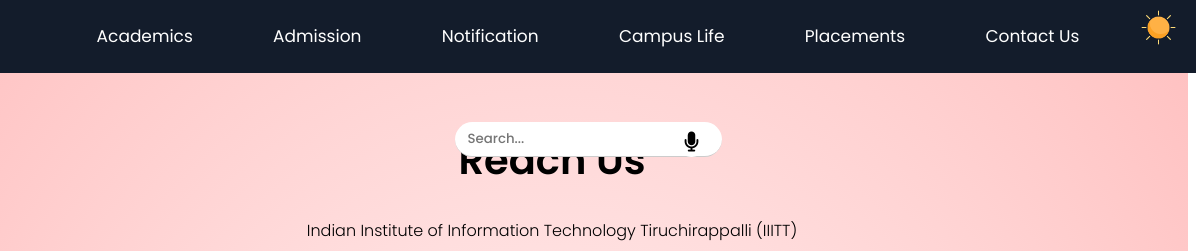
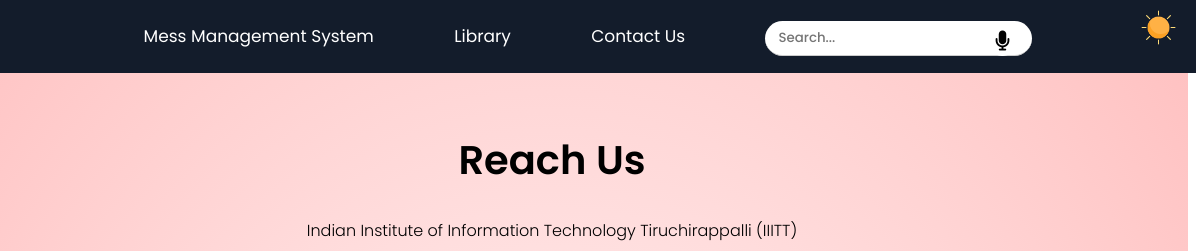
Before and after one commit to Yash-Jain24/Code-Avengers, a plain HTML site: page contact.html in a window 1280 px wide. Shown: the top 251 px of the page, 84-1280 px from the left. Drawn offline with Linux system fonts and the light colour scheme; a script that the page names is missing.

Commit message:
Update contact.html

```diff
--- a/contact.html
+++ b/contact.html
@@ -25,12 +25,9 @@
         </div>
         <nav>
           <ul>
-            <li><a class="nav-link" href="./academics.html">Academics</a></li>
-            <li><a class="nav-link" href="./admission.html">Admission</a></li>
-            <li><a class="nav-link" href="./notification.html">Notification</a></li>
-             <li><a class="nav-link" href="./campus/campus.html">Campus Life</a></li>
-            <li><a class="nav-link" href="./placement.html">Placements</a></li>
-            <li><a class="nav-link" href="./contact.html">Contact Us</a></li>
+            <li><a class="nav-link" href="./mess/mess.html">Mess Management System</a></li>
+            <li><a class="nav-link" herf="./library/library.html">Library</a></li>
+            <li><a class="nav-link" href="contact.html">Contact Us</a></li>
 
               <li>
                   <form id="search-form" class="form1" action="#" method="GET">
```
